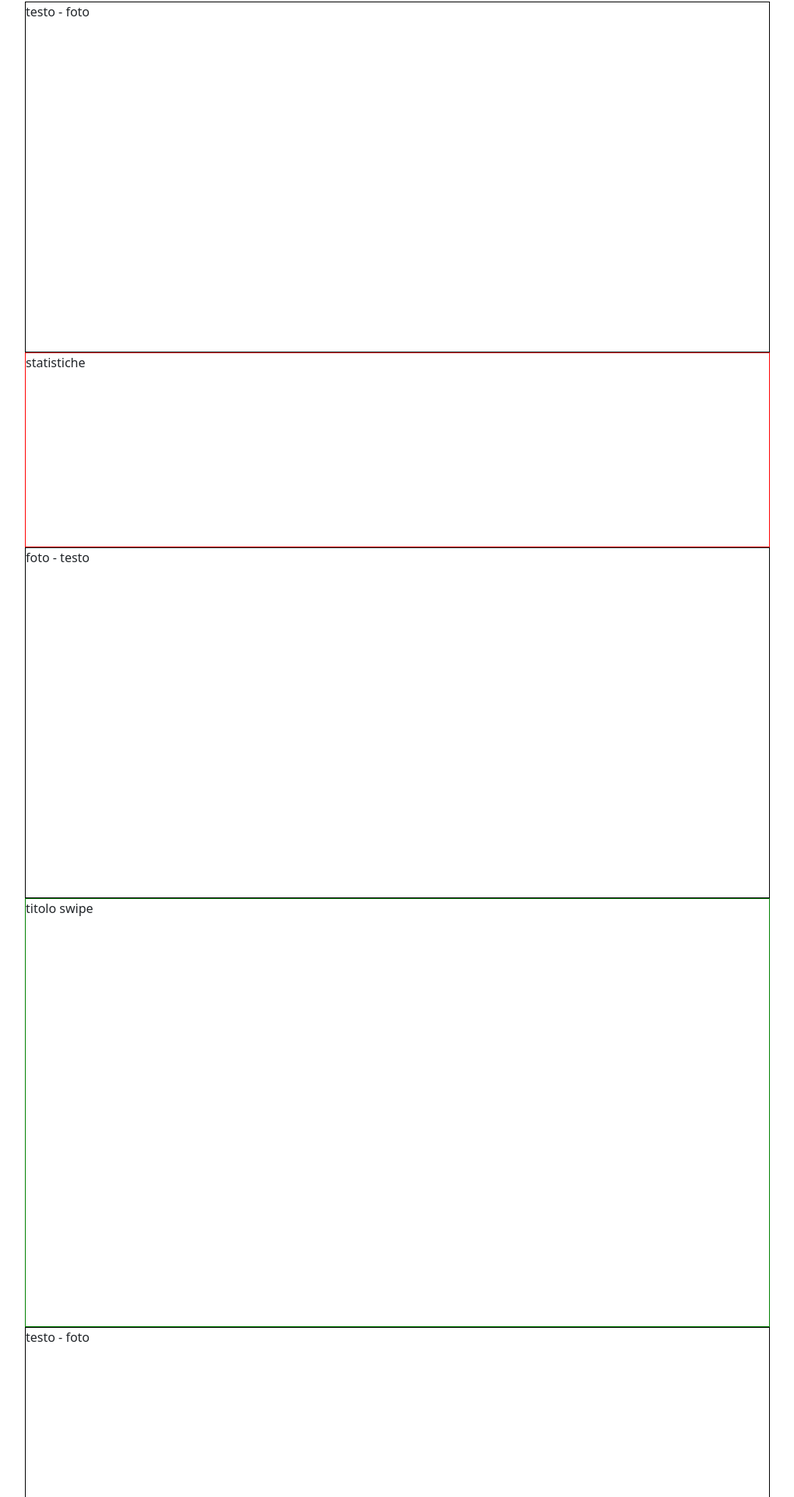
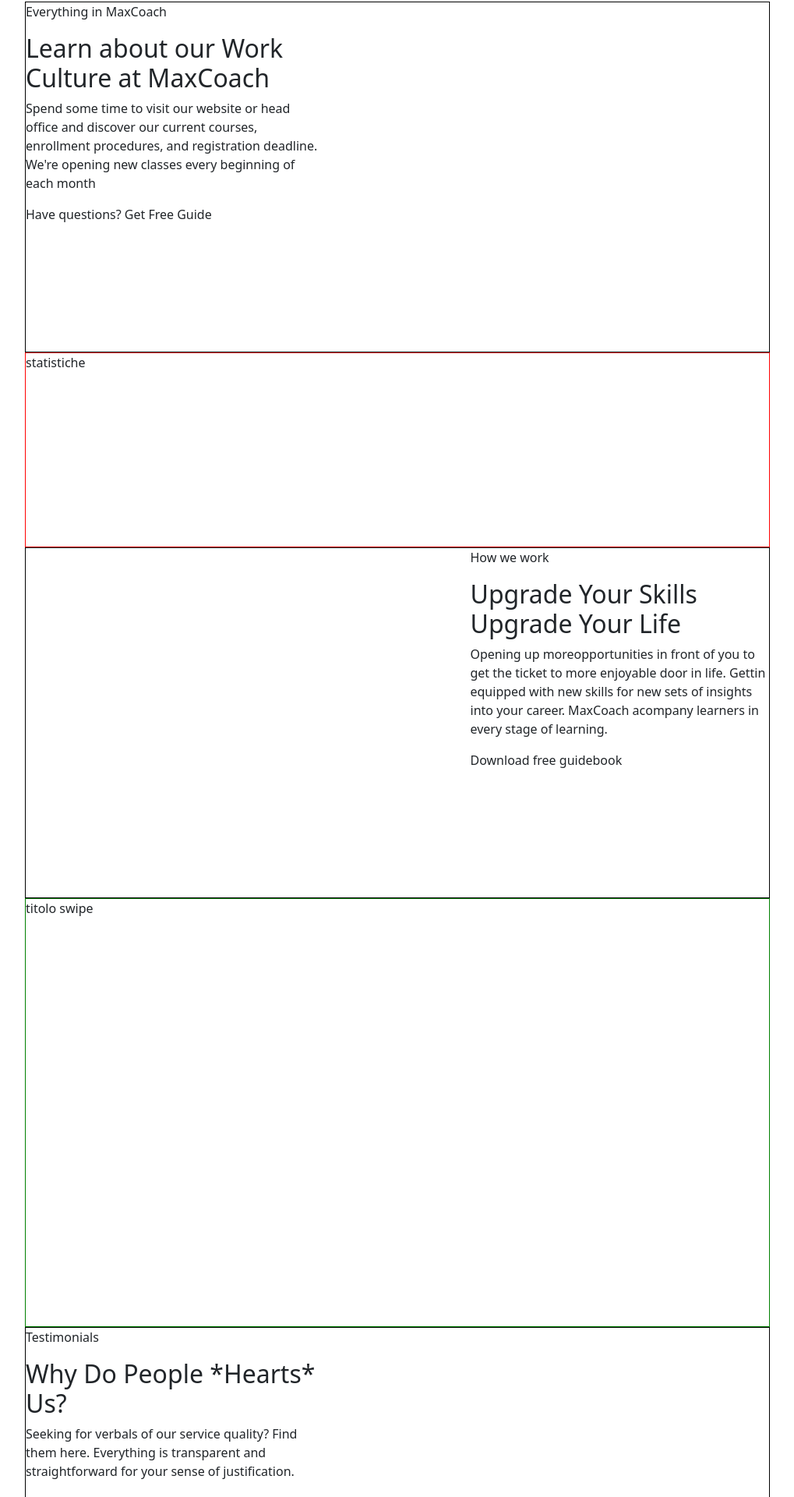
Before and after one commit to VeronicaFontana/proj-html-vuejs, a Vue app: page / in a window 1280 px wide. Shown: the part 620-2540 px from the top of the page at 78% size, without its empty margins (130-1149 px from the left). Built offline with nearby package versions, Linux system fonts and the light colour scheme.

Commit message:
[ADD] Text cycle

```diff
--- a/src/components/Main.vue
+++ b/src/components/Main.vue
@@ -1,6 +1,17 @@
 <script>
+import TextBox from './partials/TextBox.vue';
+import { store } from '../data/store';
+
 export default {
-  name:"Main"
+  name:"Main",
+  data(){
+    return{
+      store
+    }
+  },
+  components:{
+    TextBox
+  }
 }
 </script>
 
@@ -8,23 +19,43 @@
   <main>
     <section class="container">
       <div class="component-box">
-        testo - foto  <!-- componente y -->
+        <div class="row">
+          <div class="col-5">
+            <TextBox v-for="(text, index) in store.texts.slice(0, 1)" :key="index" :section="text.section" :title="text.title" :text="text.text" :link="text.link" />
+          </div>
+          <div class="col-7"></div>
+        </div>
       </div>
       <div class="statistics">
         statistiche
       </div>
       <div class="component-box">
-        foto - testo  <!-- componente x -->
+        <div class="row">
+          <div class="col-7"></div>
+          <div class="col-5">
+            <TextBox v-for="(text, index) in store.texts.slice(1, 2)" :key="index" :section="text.section" :title="text.title" :text="text.text" :link="text.link" />
+          </div>
+        </div>
       </div>
       <div class="swipe">
         titolo
         swipe
       </div>
       <div class="component-box">
-        testo - foto  <!-- componente y -->
+        <div class="row">
+          <div class="col-5">
+            <TextBox v-for="(text, index) in store.texts.slice(2, 3)" :key="index" :section="text.section" :title="text.title" :text="text.text" :link="text.link" />
+          </div>
+          <div class="col-7"></div>
+        </div>
       </div>
       <div class="component-box">
-        foto - testo - button <!-- componente x -->
+        <div class="row">
+          <div class="col-7"></div>
+          <div class="col-5">
+            <TextBox v-for="(text, index) in store.texts.slice(3, 4)" :key="index" :section="text.section" :title="text.title" :text="text.text" :link="text.link" />
+          </div>
+        </div>
       </div>
       <div class="blogs">
         titolo
--- /dev/null
+++ b/src/components/partials/TextBox.vue
@@ -0,0 +1,26 @@
+<script>
+import { store } from '../../data/store';
+
+export default {
+  name:"TextBox",
+  props:{
+    section: String,
+    title: String,
+    text: String,
+    link: String
+  }
+}
+</script>
+
+<template>
+  <div>
+    <p>{{ section }}</p>
+    <h2>{{ title }}</h2>
+    <p>{{ text }}</p>
+    <p>{{ link }}</p>
+  </div>
+</template>
+
+<style lang="scss" scoped>
+
+</style>
--- /dev/null
+++ b/src/data/store.js
@@ -0,0 +1,30 @@
+import {reactive} from "vue";
+
+export const store = reactive({
+  texts:[
+    {
+      section:"Everything in MaxCoach",
+      title:"Learn about our Work Culture at MaxCoach",
+      text:"Spend some time to visit our website or head office and discover our current courses, enrollment procedures, and registration deadline. We're opening new classes every beginning of each month",
+      link:"Have questions? Get Free Guide"
+    },
+    {
+      section:"How we work",
+      title:"Upgrade Your Skills Upgrade Your Life",
+      text:"Opening up moreopportunities in front of you to get the ticket to more enjoyable door in life. Gettin equipped with new skills for new sets of insights into your career. MaxCoach acompany learners in every stage of learning.",
+      link:"Download free guidebook"
+    },
+    {
+      section:"Testimonials",
+      title:"Why Do People *Hearts* Us?",
+      text:"Seeking for verbals of our service quality? Find them here. Everything is transparent and straightforward for your sense of justification.",
+      link:"View all"
+    },
+    {
+      section:"Everything in MaxCoach",
+      title:"We're Here To Transform You!",
+      text:"As learners, people can enjoy great companionship from MaxCoach mentors and educators. We can help you develop and grow at your best.",
+      link:"Get Free Guide"
+    }
+  ]
+})
```
